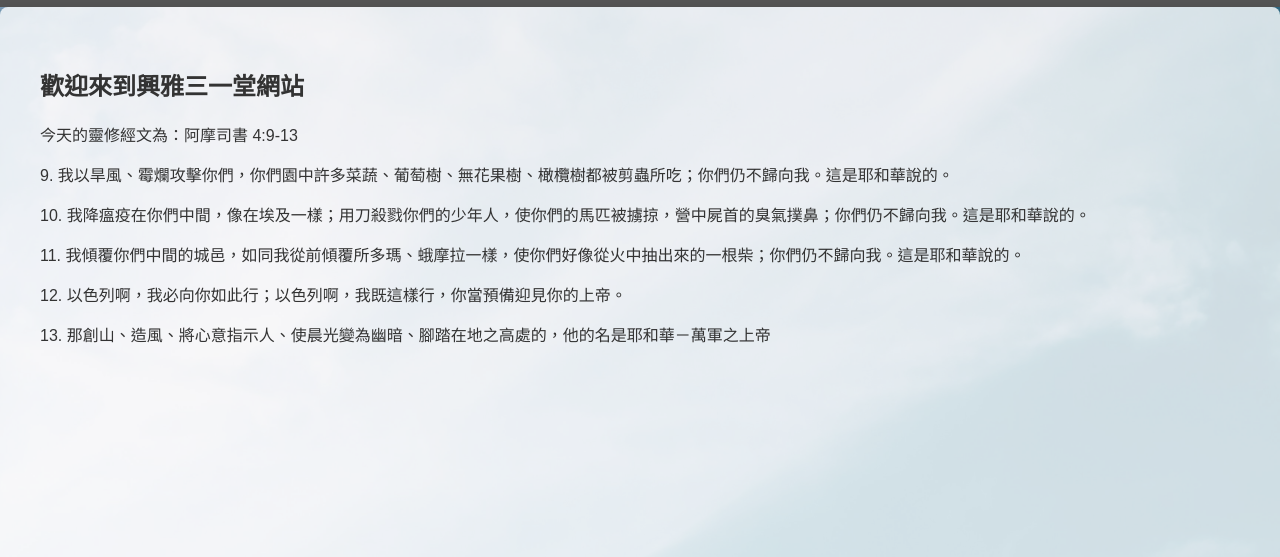
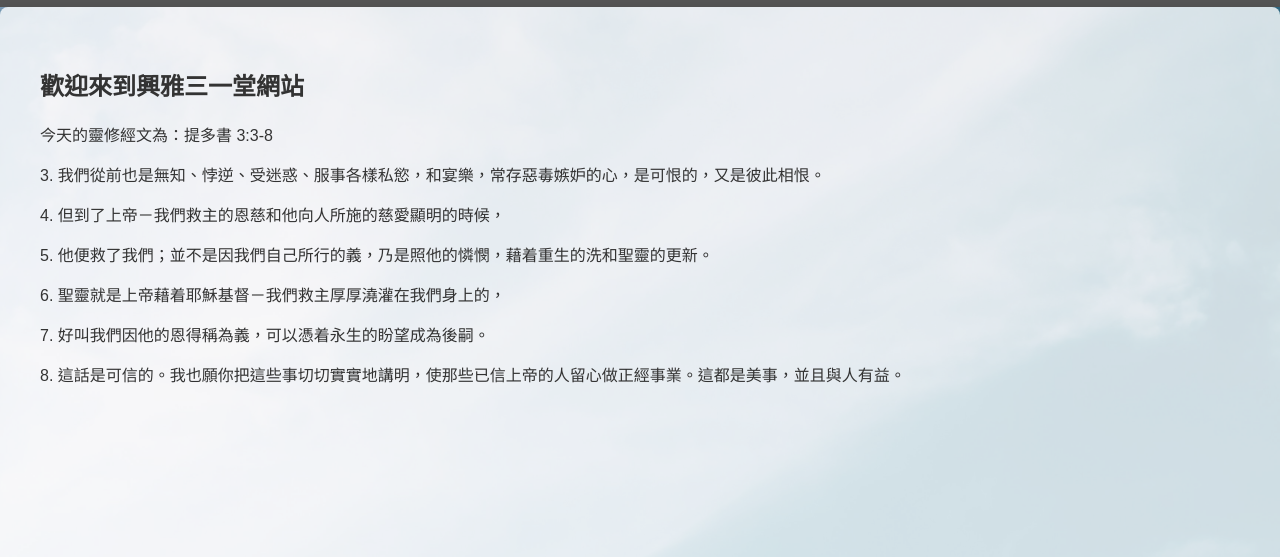
Before and after one commit to hsin920317-wq/church-website, a plain HTML site: page 每日經文.html in a window 1280 px wide. Shown: the part 174-731 px from the top of the page. Drawn offline with Linux system fonts and the light colour scheme.

Commit message:
Update 每日經文.html

```diff
--- a/每日經文.html
+++ b/每日經文.html
@@ -311,20 +311,20 @@
 	</nav>
     <div class="content">
       <h2>歡迎來到興雅三一堂網站</h2>
-      <p>今天的靈修經文為：阿摩司書 4:9-13</p>
+      <p>今天的靈修經文為：提多書 3:3-8</p>
 	 <!-- <p> 1. 弟兄們，我還有話說：我們靠着主耶穌求你們，勸你們，你們既然受了我們的教訓，知道該怎樣行可以討上帝的喜悅，就要照你們現在所行的更加勉勵。</p> -->
 	 <!-- <p> 2. 你們原曉得，我們憑主耶穌傳給你們甚麼命令。</p> -->
-	 <!-- <p> 3. 上帝的旨意就是要你們成為聖潔，遠避淫行；</p> -->
-	 <!-- <p> 4. 要你們各人曉得怎樣用聖潔、尊貴守着自己的身體，</p> -->
-	 <!-- <p> 5. 不放縱私慾的邪情，像那不認識上帝的外邦人。</p> -->
-	 <!-- <p> 6. 不要一個人在這事上越分，欺負他的弟兄；因為這一類的事，主必報應，正如我預先對你們說過、又切切囑咐你們的。</p> -->
-	 <!-- <p> 7. 上帝召我們，本不是要我們沾染污穢，乃是要我們成為聖潔。</p> -->
-	 <!-- <p> 8. 所以，那棄絕的，不是棄絕人，乃是棄絕那賜聖靈給你們的上帝。</p> -->
-	  <p> 9. 我以旱風、霉爛攻擊你們，你們園中許多菜蔬、葡萄樹、無花果樹、橄欖樹都被剪蟲所吃；你們仍不歸向我。這是耶和華說的。</p>
-	  <p>10. 我降瘟疫在你們中間，像在埃及一樣；用刀殺戮你們的少年人，使你們的馬匹被擄掠，營中屍首的臭氣撲鼻；你們仍不歸向我。這是耶和華說的。</p>
-	  <p>11. 我傾覆你們中間的城邑，如同我從前傾覆所多瑪、蛾摩拉一樣，使你們好像從火中抽出來的一根柴；你們仍不歸向我。這是耶和華說的。</p>
-	  <p>12. 以色列啊，我必向你如此行；以色列啊，我既這樣行，你當預備迎見你的上帝。</p>
-	  <p>13. 那創山、造風、將心意指示人、使晨光變為幽暗、腳踏在地之高處的，他的名是耶和華－萬軍之上帝</p>
+	  <p> 3. 我們從前也是無知、悖逆、受迷惑、服事各樣私慾，和宴樂，常存惡毒嫉妒的心，是可恨的，又是彼此相恨。</p>
+	  <p> 4. 但到了上帝－我們救主的恩慈和他向人所施的慈愛顯明的時候，</p>
+	  <p> 5. 他便救了我們；並不是因我們自己所行的義，乃是照他的憐憫，藉着重生的洗和聖靈的更新。</p>
+	  <p> 6. 聖靈就是上帝藉着耶穌基督－我們救主厚厚澆灌在我們身上的，</p>
+	  <p> 7. 好叫我們因他的恩得稱為義，可以憑着永生的盼望成為後嗣。</p>
+	  <p> 8. 這話是可信的。我也願你把這些事切切實實地講明，使那些已信上帝的人留心做正經事業。這都是美事，並且與人有益。</p>
+	 <!-- <p> 9. 我以旱風、霉爛攻擊你們，你們園中許多菜蔬、葡萄樹、無花果樹、橄欖樹都被剪蟲所吃；你們仍不歸向我。這是耶和華說的。</p> -->
+	 <!-- <p>10. 我降瘟疫在你們中間，像在埃及一樣；用刀殺戮你們的少年人，使你們的馬匹被擄掠，營中屍首的臭氣撲鼻；你們仍不歸向我。這是耶和華說的。</p> -->
+	 <!-- <p>11. 我傾覆你們中間的城邑，如同我從前傾覆所多瑪、蛾摩拉一樣，使你們好像從火中抽出來的一根柴；你們仍不歸向我。這是耶和華說的。</p> -->
+	 <!-- <p>12. 以色列啊，我必向你如此行；以色列啊，我既這樣行，你當預備迎見你的上帝。</p> -->
+	 <!-- <p>13. 那創山、造風、將心意指示人、使晨光變為幽暗、腳踏在地之高處的，他的名是耶和華－萬軍之上帝</p> -->
       <!-- 在這裡添加更多內容 -->
     </div>
 	<div id="ai-helper" style="border:1px solid #ccc; padding:10px; max-width:400px; background:#f9f9f9; border-radius:8px;">
@@ -377,7 +377,7 @@
     } else if (lower.includes('聚會流程') || lower.includes('流程') || lower.includes('程序')) {
 	  return '我們的主日聚會從上午10點正式開始；若是敬拜讚美團隊的同工，則會在9點半先行練習。聚會流程是：首先由司會帶領宣召，接著是敬拜讚美時間，然後牧師會講道。如果是每月的第一個主日，會舉行聖餐；4月的第一主日則會進行清明追思。接下來是奉獻時間，若當天有新朋友也會歡迎與介紹。若是聖誕節將會有表演節目。之後我們會唱讚美詩歌本的第11首(聖誕節唱平安夜)，最後由牧師祝禱，並唱阿們頌作為結束喔～歡迎您來親身體驗我們的聚會！';
     } else if (lower.includes('今日經文') || lower.includes('今日經節')) {
-	  return '今日經文為阿摩司書 4:9-13，可於手機查詢此處經文。';
+	  return '今日經文為提多書 3:3-8，可於手機查詢此處經文。';
 	} else {
       return '抱歉，我還在學習中，請稍後再問我其他問題吧！！感謝您的詢問，還有想詢問的事項嗎？我知道的話會盡力回覆喔~';
     }
```
